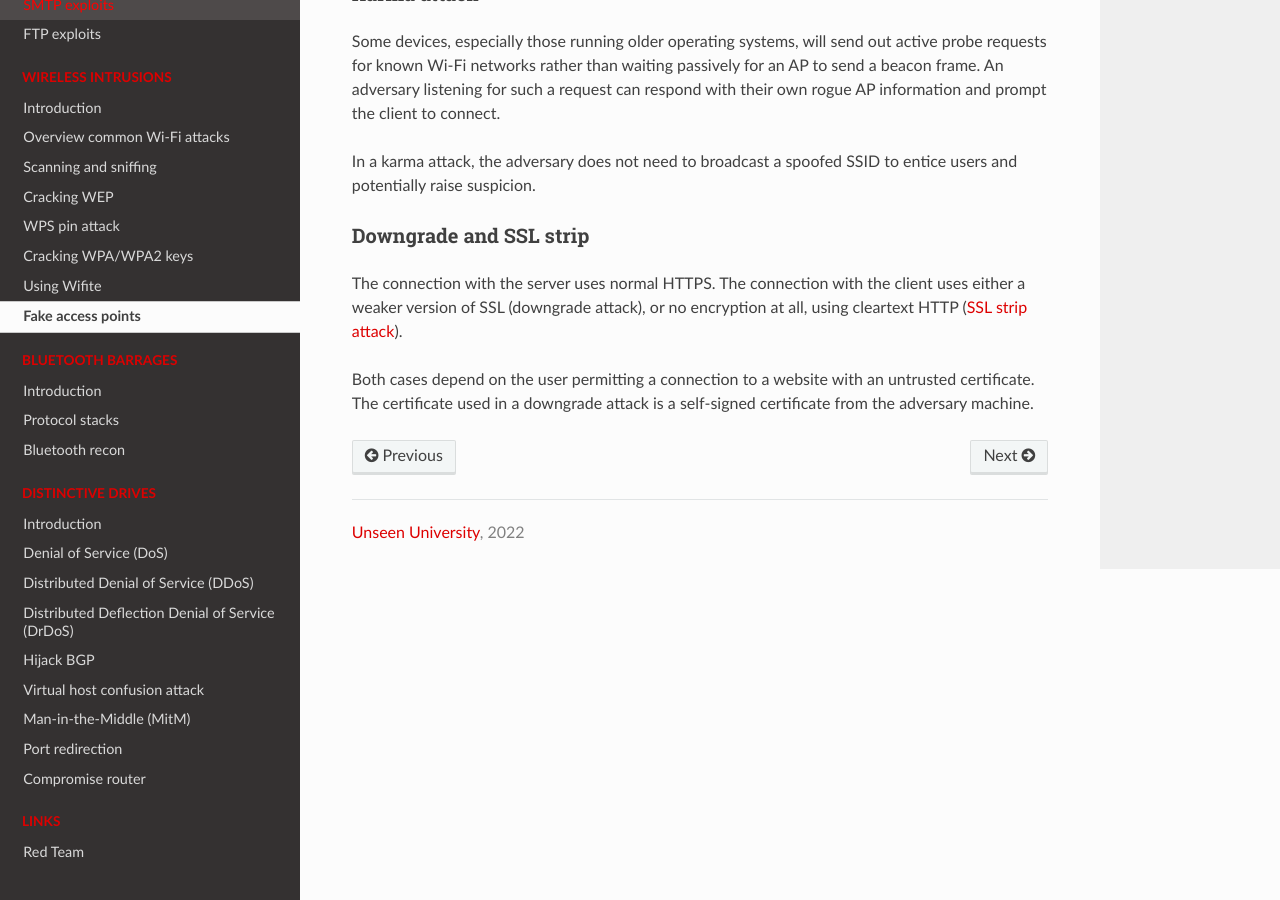
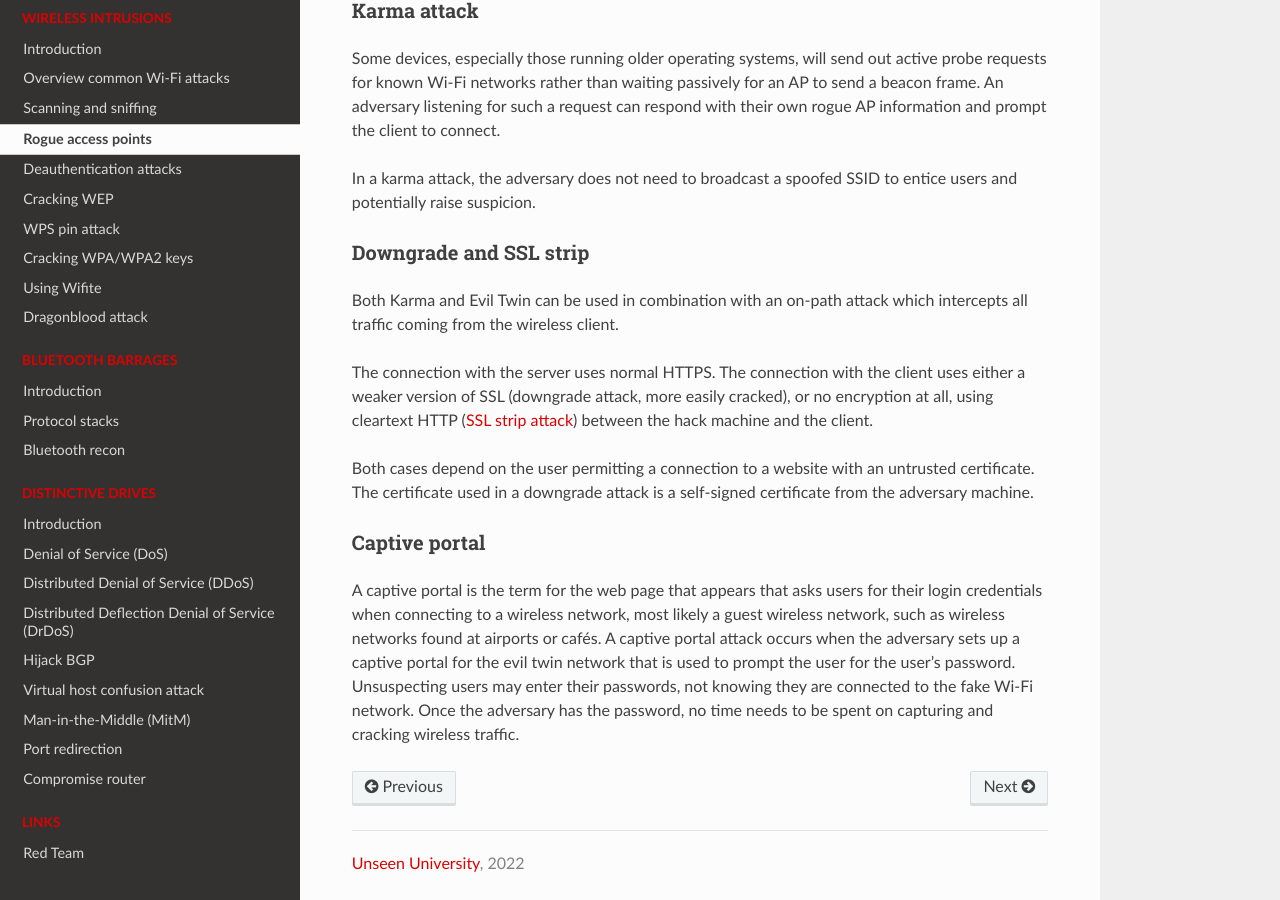
Before and after one commit to tymyrddin/red-network, a Sphinx documentation site: the page built from source/docs/wireless/rogue-ap.md, in a window 1280 px wide and 900 px high, scrolled down 689 px. Built offline with Sphinx 7.4.7 and the Read the Docs theme 2.0.0, drawn with Linux system fonts in a browser that asks for light colours; some of the changed text lies outside the part shown.

````diff
--- a/source/docs/wireless/fake-ap.md
+++ b/source/docs/wireless/rogue-ap.md
@@ -1,10 +1,11 @@
-# Fake access points
+# Rogue access points
 
 ## Attack tree
 
 ```text
-1 Evil twin attack
-2 Karma attack
+1 Evil twin attack (OR)
+2 Karma attack (OR)
+3 Captive portal
 ```
 
 ## Notes
@@ -32,8 +33,21 @@ suspicion.
 
 ### Downgrade and SSL strip
 
+Both Karma and Evil Twin can be used in combination with an on-path attack which intercepts all
+traffic coming from the wireless client.
+
 The connection with the server uses normal HTTPS. The connection with the client uses either a weaker version of SSL
-(downgrade attack), or no encryption at all, using cleartext HTTP ([SSL strip attack](../application/ssl-stripping.md)).
+(downgrade attack, more easily cracked), or no encryption at all, using cleartext HTTP
+([SSL strip attack](../application/ssl-stripping.md)) between the hack machine and the client.
 
 Both cases depend on the user permitting a connection to a website with an untrusted certificate. The certificate
 used in a downgrade attack is a self-signed certificate from the adversary machine.
+
+### Captive portal
+
+A captive portal is the term for the web page that appears that asks users for their login credentials when
+connecting to a wireless network, most likely a guest wireless network, such as wireless networks found at airports or
+cafés. A captive portal attack occurs when the adversary sets up a captive portal for the evil twin
+network that is used to prompt the user for the user’s password. Unsuspecting users may enter their passwords,
+not knowing they are connected to the fake Wi-Fi network. Once the adversary has the password, no time needs to
+be spent on capturing and cracking wireless traffic.
--- a/source/index.rst
+++ b/source/index.rst
@@ -81,11 +81,13 @@ Riches in the ground
    docs/wireless/README.md
    docs/wireless/overview.md
    docs/wireless/scanning.md
+   docs/wireless/rogue-ap.md
+   docs/wireless/deauthentication.md
    docs/wireless/wep.md
    docs/wireless/wps-pin.md
    docs/wireless/wpa.md
    docs/wireless/wifite
-   docs/wireless/fake-ap.md
+   docs/wireless/dragonblood.md
 
 .. toctree::
    :glob:
````
Also changed, not shown: source/docs/wireless/README.md (+3 -1 lines), source/docs/wireless/deauthentication.md (added, +34 -0 lines), source/docs/wireless/dragonblood.md (added, +13 -0 lines).
